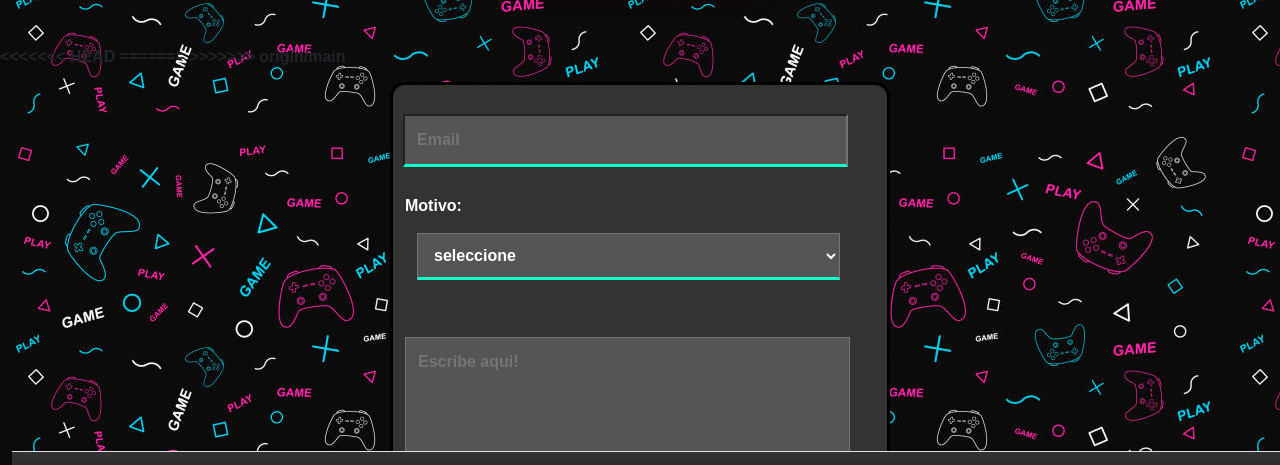
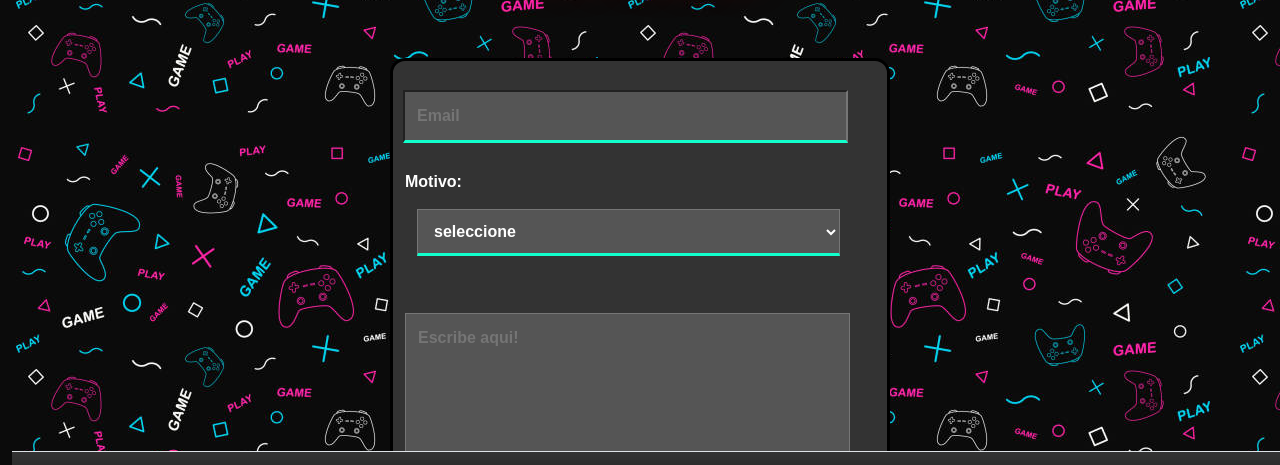
Before and after one commit to PabloAmil/IdeaAmil, a plain HTML site: page pages/contacto.html in a window 1280 px wide. Shown: the part 215-680 px from the top of the page. Drawn offline with Linux system fonts and the light colour scheme.

Commit message:
limpieza de errores

```diff
--- a/pages/contacto.html
+++ b/pages/contacto.html
@@ -46,15 +46,9 @@
 
 
     <main>
-<<<<<<< HEAD
 
 
 
-=======
-
-
-
->>>>>>> origin/main
 
 
         <div class="formCont">
```
Also changed, not shown: pages/escribir.html (+2 -2 lines), pages/registro.html (+5 -6 lines), index.html (line endings or trailing spaces).
